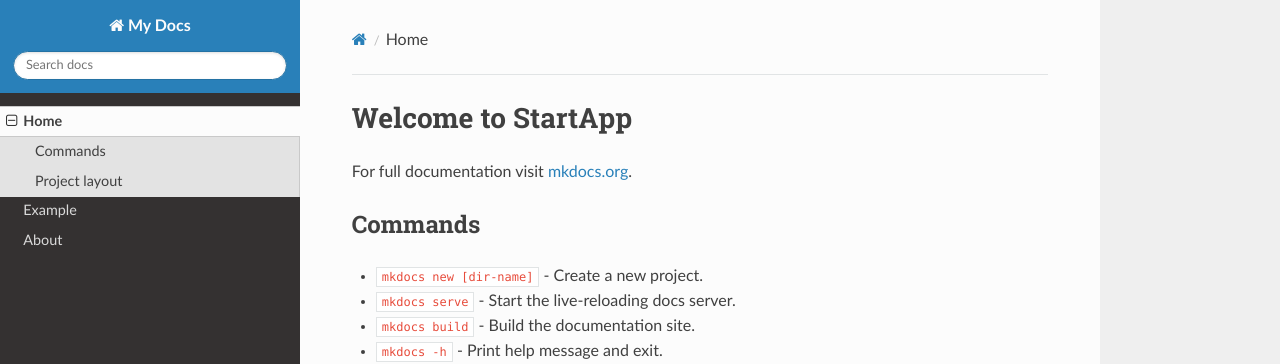
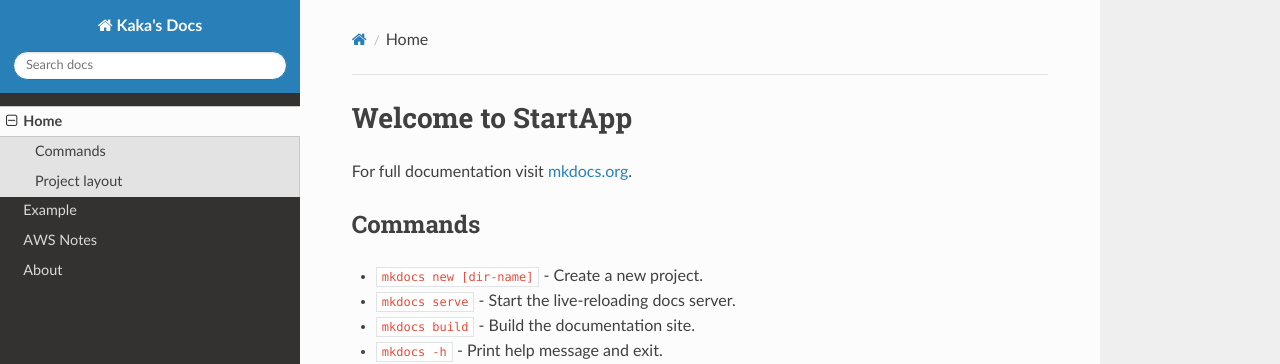
Before and after one commit to nghiango262/kaka-document, an MkDocs documentation site: the page built from docs/index.md, in a window 1280 px wide. Shown: the top 364 px of the page. Built offline with MkDocs 1.6.1, drawn with Linux system fonts in a browser that asks for light colours; nearby versions of some CDN libraries.

Commit message:
Update mkdocs.yml

```diff
--- a/mkdocs.yml
+++ b/mkdocs.yml
@@ -1,6 +1,7 @@
-site_name: My Docs
+site_name: Kaka's Docs
 nav:
         - Home: index.md
         - Example: trang_1.md
+        - AWS Notes: aws_notes.md
         - About: about.md
 theme: readthedocs
```
